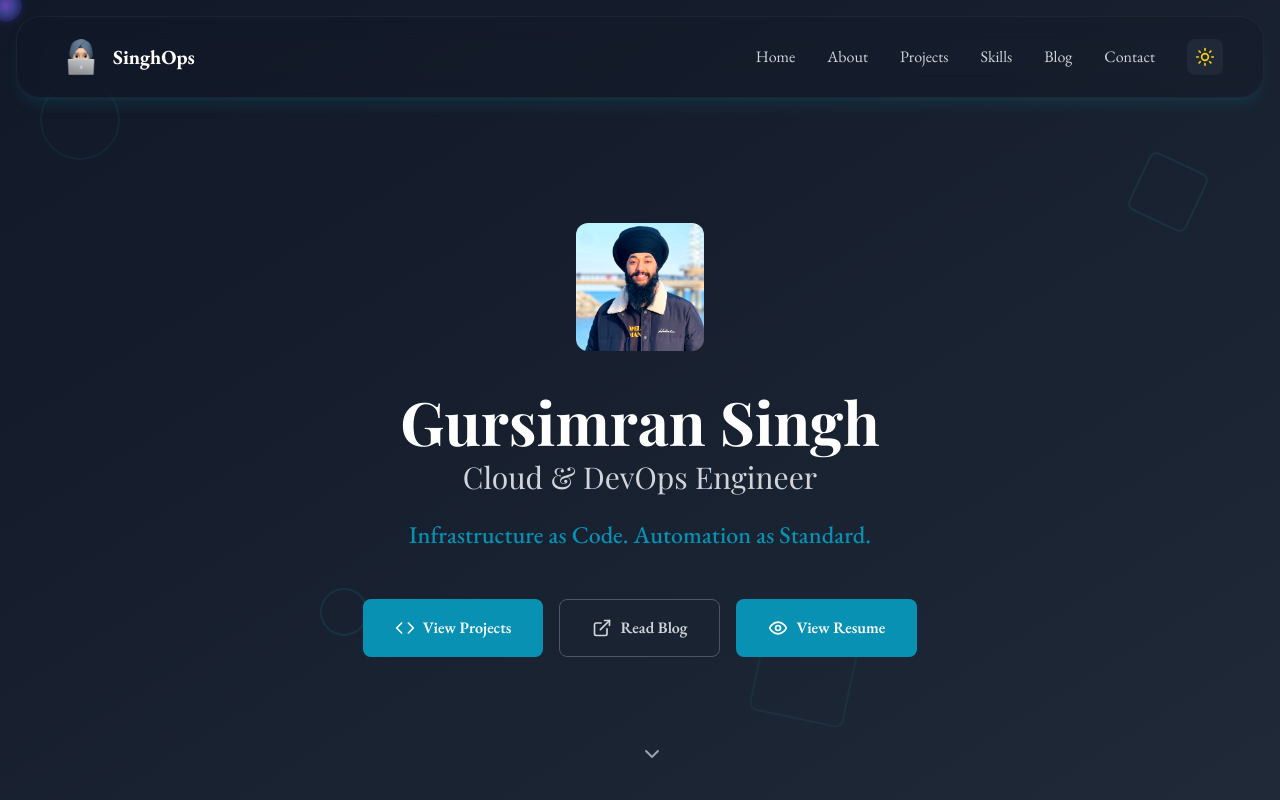
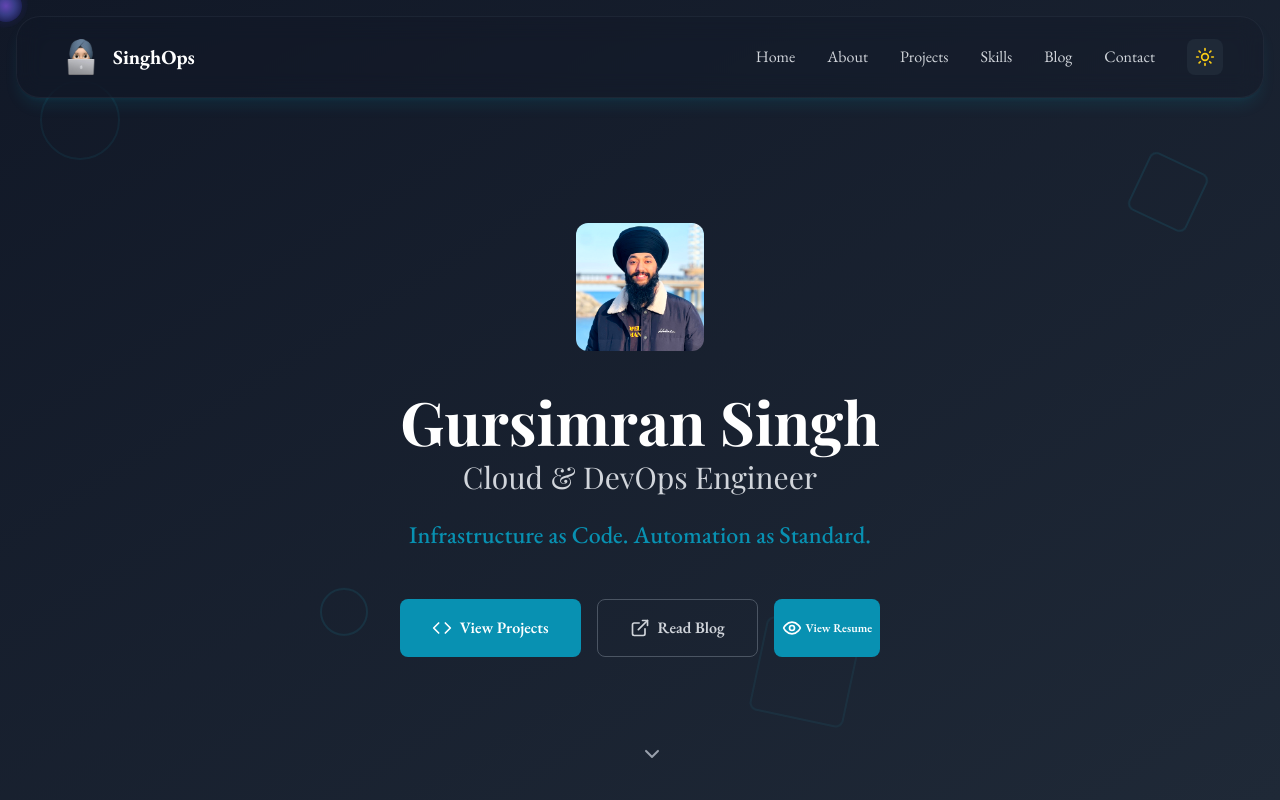
Before and after one commit to gursimran531/singhops-website, a React (Vite) app: page / in a window 1280 px wide. Shown: the top 800 px of the page. Built offline with nearby package versions, Linux system fonts and the light colour scheme.

Commit message:
Updated App.tsx

```diff
--- a/src/App.tsx
+++ b/src/App.tsx
@@ -522,7 +522,7 @@ function App() {
 
               <button
                 onClick={() => setIsResumeModalOpen(true)}
-                className={`px-8 py-4 rounded-lg transition-all duration-200 transform hover:scale-105 hover:shadow-lg font-semibold flex items-center justify-center space-x-2 ${isDarkMode ? 'bg-cyan-600 hover:bg-cyan-700 text-white' : 'bg-cyan-600 hover:bg-cyan-700 text-white'}`}
+                className="px-2 py-1 rounded-lg transition-all duration-200 transform hover:scale-105 hover:shadow-lg font-semibold flex items-center space-x-1 bg-cyan-600 hover:bg-cyan-700 text-white text-xs"
               >
                 <Eye className="h-5 w-5" />
                 <span>View Resume</span>
```
